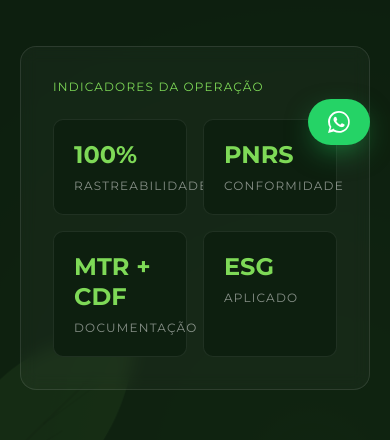
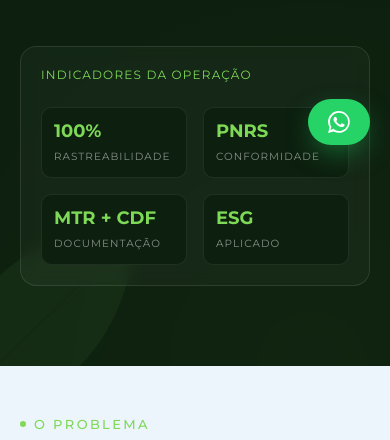
Before and after one commit to ricardosierra/ecoleta, a Next.js app: page / in a window 390 px wide. Shown: the part 679-1119 px from the top of the page. Built offline with nearby package versions, Linux system fonts and the light colour scheme; no server answers.

Commit message:
fix: impedir hifenização automática global e corrigir indicadores no mobile

```diff
--- a/app/globals.css
+++ b/app/globals.css
@@ -28,6 +28,15 @@
 
 :root {
   color-scheme: light;
+}
+
+*,
+*::before,
+*::after {
+  hyphens: none !important;
+  -webkit-hyphens: none !important;
+  overflow-wrap: normal;
+  word-break: normal;
 }
 
 html {
--- a/app/page.tsx
+++ b/app/page.tsx
@@ -121,7 +121,7 @@ export default function HomePage() {
             </Reveal>
 
             <Reveal delay={150}>
-              <div className="relative rounded-2xl border border-white/10 bg-white/[0.03] backdrop-blur-sm p-8">
+              <div className="relative rounded-2xl border border-white/10 bg-white/[0.03] backdrop-blur-sm p-5 md:p-8">
                 <p className="text-xs uppercase tracking-widest text-(--color-accent) mb-6">
                   Indicadores da operação
                 </p>
@@ -330,11 +330,11 @@ export default function HomePage() {
 
 function Stat({ value, label }: { value: string; label: string }) {
   return (
-    <div className="rounded-[10px] bg-(--color-bg-dark) border border-(--color-border-dark) p-5">
-      <p className="text-2xl md:text-[1.75rem] font-bold text-(--color-accent) leading-tight">
+    <div className="rounded-[10px] bg-(--color-bg-dark) border border-(--color-border-dark) p-3 md:p-5">
+      <p className="text-lg md:text-[1.75rem] font-bold text-(--color-accent) leading-tight break-words min-w-0">
         {value}
       </p>
-      <p className="text-xs uppercase tracking-widest text-white/50 mt-2">
+      <p className="text-[0.65rem] md:text-xs uppercase tracking-widest text-white/50 mt-1.5 break-words min-w-0">
         {label}
       </p>
     </div>
```
